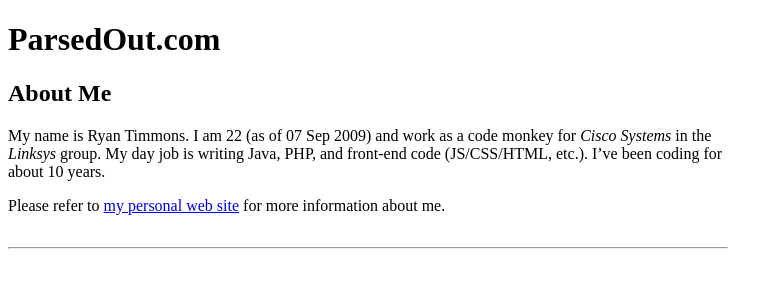
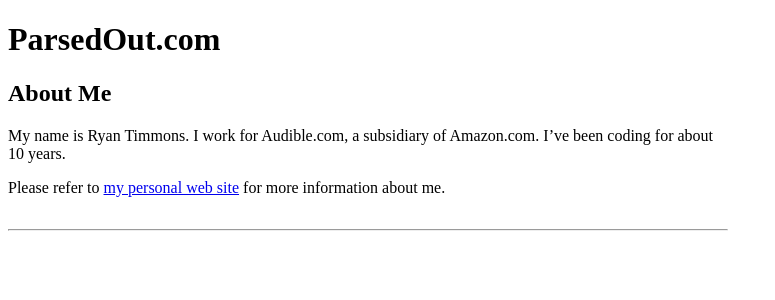
Before and after one commit to rtimmons/Parsed-Out, a Jekyll site: the page built from aboutme.markdown, in a window 1280 px wide. Shown: the top 300 px of the page, without its empty margins (0-775 px from the left). Built offline with Jekyll 4.4.1, drawn with Linux system fonts in a browser that asks for light colours; Markdown is read by kramdown in place of the engine named in the settings.

Commit message:
Update about pages with current info Projects index.txt -> index.html to use pagination (?)

```diff
--- a/aboutme.markdown
+++ b/aboutme.markdown
@@ -5,11 +5,10 @@ title: About Me
 
 ## About Me
 
-My name is Ryan Timmons. I am 22 (as of 07 Sep 2009) and work as a code monkey
-for *Cisco Systems* in the *Linksys* group. My day job is writing Java, PHP,
-and front-end code (JS/CSS/HTML, etc.). I've been coding for about 10 years.
+My name is Ryan Timmons.  I work for Audible.com, a subsidiary of
+Amazon.com.  I've been coding for about 10 years.
 
 Please refer to [my personal web site][1] for more information about me.
 
 
- [1]: http://ryantimmons.com/
+[1]: http://ryantimmons.com/
```
Also changed, not shown: about.markdown (+6 -1 lines), projects/index.html (renamed from projects/index.txt).
